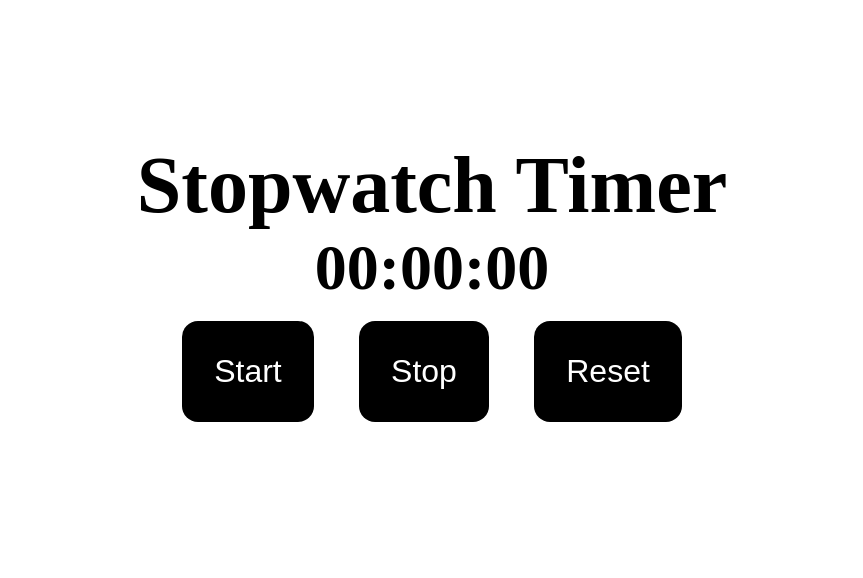
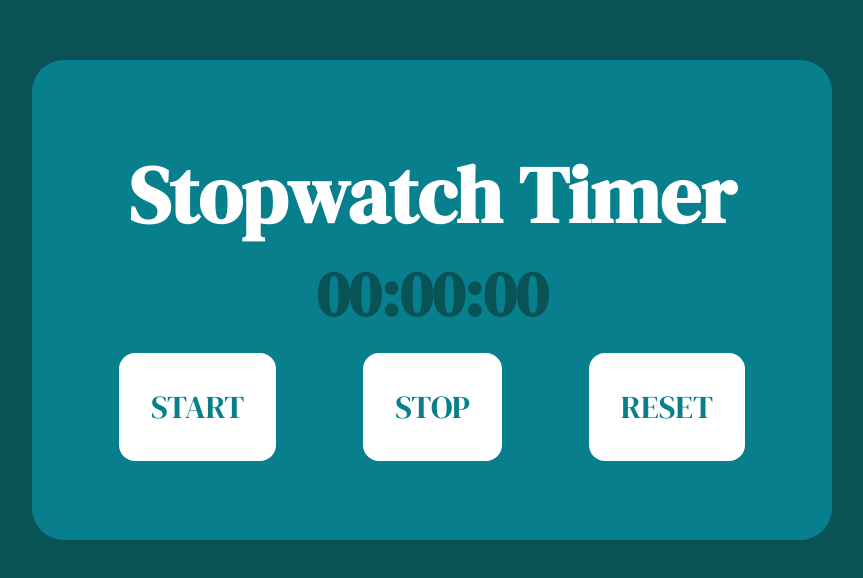
Before and after one commit to MortalChris/JS_StopWatch, a plain HTML site: page index.html in a window 1280 px wide. Shown: the part 180-758 px from the top of the page, without its empty margins (208-1071 px from the left). Drawn offline with Linux system fonts and the light colour scheme.

Commit message:
More css styling-Added color and font style

```diff
--- a/index.html
+++ b/index.html
@@ -17,13 +17,13 @@
         </div>
         <div id="button-container">
             <div id="start-button">
-                <button>Start</button>
+                <button>START</button>
             </div>
             <div id="stop-button">
-                <button>Stop</button>
+                <button>STOP</button>
             </div>
             <div  id="reset-button">
-                <button>Reset</button>
+                <button>RESET</button>
             </div>
         </div>
     </div>
--- a/styles.css
+++ b/styles.css
@@ -1,6 +1,8 @@
+@import url('https://fonts.googleapis.com/css2?family=DM+Serif+Display&display=swap');
 *{
   margin: 0;
   padding: 0;
+  font-family: 'DM Serif Display', serif;
 }
 /****************Main Containers**********************/
 body{
@@ -10,15 +12,21 @@ body{
 	justify-content: center;
 	align-items: center;
 	align-content: center;
-    margin: 20rem;
+    margin: 15rem;
+    background-color: #095256;
 }
 #stopwatch-container {
-
+    border-radius:2rem 2rem 2rem 2rem;
+    background-color: #087F8C;
+    height: 30rem;
+    width: 50rem;
 }
 /****************Heading**********************/
 #heading{
+    margin: 5rem 0rem 0rem 0rem;
     font-size: 2.5rem;
     text-align: center;
+    color: white;
 }
 /****************Timer**********************/
 #timer-container {
@@ -28,9 +36,9 @@ body{
 	justify-content: center;
 	align-items: center;
 	align-content: center;
-
 }
 h2{
+    color: #095256;
     font-size: 4rem;
 }
 /*****************Buttons*********************/
@@ -47,7 +55,16 @@ button{
     padding: 2rem;
     border: none;
     border-radius: 1rem 1rem 1rem 1rem;
-    background-color: black;
-    color: white;
+    background-color: white;
+    color: #087F8C;
     font-size: 2rem;
 }
+button:hover {
+    background-color: #69B29F;
+    color: white;
+  }
+button:active {
+    background-color: #BB9F06;
+    box-shadow: 0 5px #666;
+    transform: translateY(4px);
+  }
```
